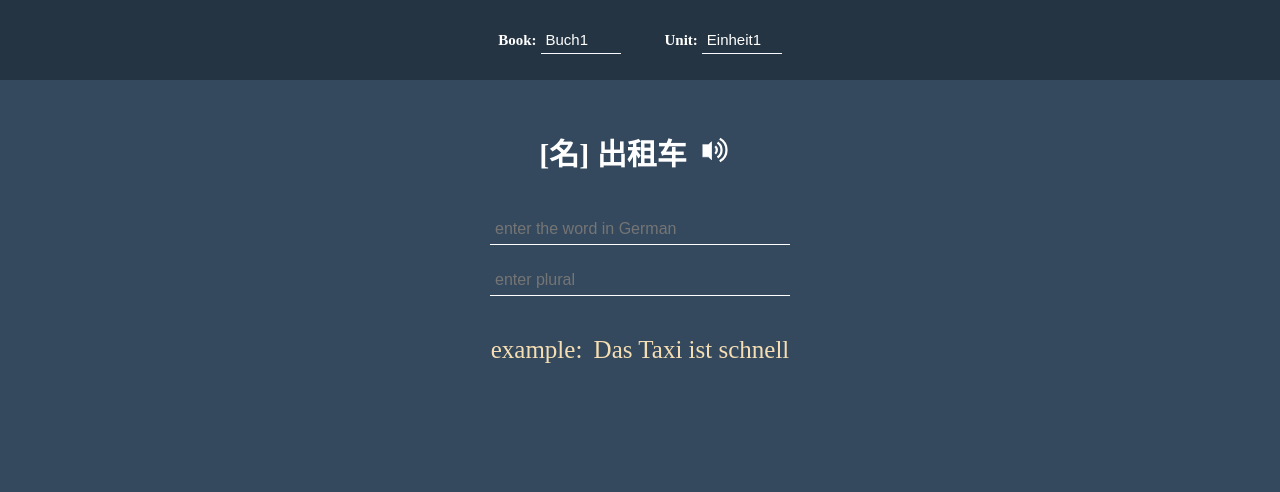
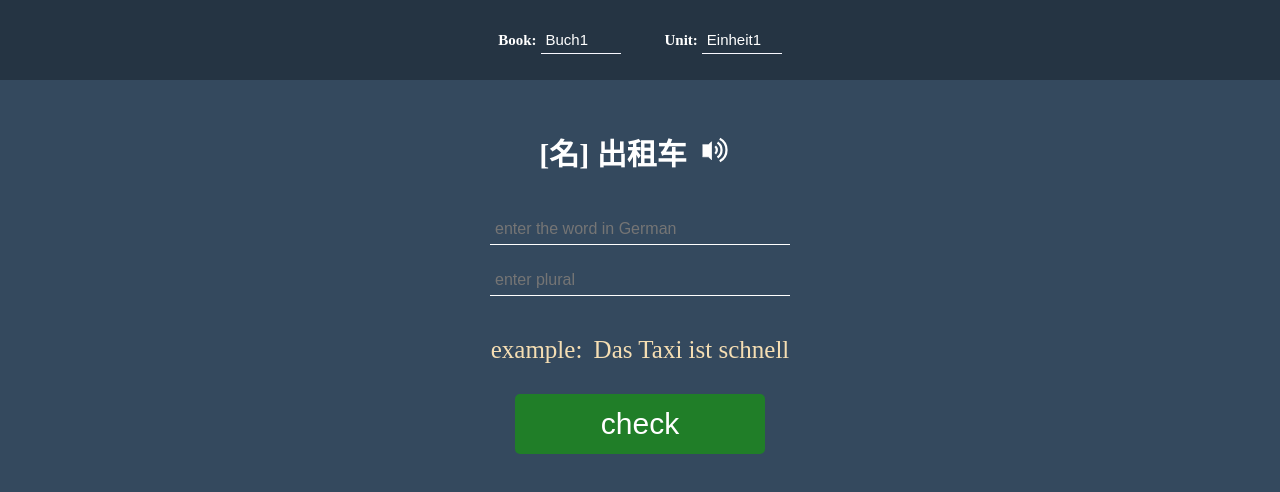
Before and after one commit to messerliang/DeutscheWoeter, a plain HTML site: page index.html in a window 1280 px wide. Drawn offline with Linux system fonts and the light colour scheme.

Commit message:
add check button

```diff
--- a/index.html
+++ b/index.html
@@ -81,6 +81,13 @@
             </p>
             <!-- <textarea name="answer_example" id="answer_example" cols="50"  rows="4"></textarea> -->
         </div>
+
+        <!-- 下面是点击进行检查的按钮 -->
+        <div style="width: 100%; margin-top: 20px; align-items: center; display: flex; flex-direction: column;">
+            <button id="check_button" onclick="check_word()">
+                check
+            </button>
+        </div>
     </div>
 
     <div id="check_result" class="check_result">
--- a/script.js
+++ b/script.js
@@ -4,8 +4,8 @@ const word_chinese = document.getElementById("word_chinese");       /* 显示中
 const word_example = document.getElementById("word_example");       /* 显示例句*/
 const answer_word = document.getElementById("answer_word");         /* 单词回答 */
 const answer_plural = document.getElementById("answer_plural");     /* 复数回答 */
-const answer_origin = document.getElementById("origin")            /* 显示参考答案 */
-
+const answer_origin = document.getElementById("origin")             /* 显示参考答案 */
+const check_button = document.getElementById("check_button")        /* 点击检查输入答案的按钮 */
 
 const icon_right = document.getElementById("right");                /* 正确图标 */
 const icon_wrong = document.getElementById("wrong");                 /* 错误图标 */
@@ -70,6 +70,7 @@ choose_book.addEventListener('change', e=>{
     localStorage.setItem('book', Book);
 
     update_unit_html();
+    choose_unit.value = Unit;
     clear();
     get_test_words();
     set_word();
--- a/style.css
+++ b/style.css
@@ -66,6 +66,7 @@ option {
     align-items: center;
     position: relative;
     top: 30px;
+    padding: 0 20%;
 }
 h2{
     display: block;
@@ -98,6 +99,21 @@ input{
     outline: none;
     background-color: #34495e;
     color: white;
+}
+
+#check_button{
+    width: 100%;
+    height: 60px;
+    color: white;
+    background-color: #207e28;
+    max-width: 250px;
+    display: inline-block;
+    font-size: 30px;
+    border: none;
+    border-radius: 5px;
+}
+#check_button:hover{
+    cursor: pointer;
 }
 
 #check_result{
```
Also changed, not shown: Woerter/Woeter.js.
